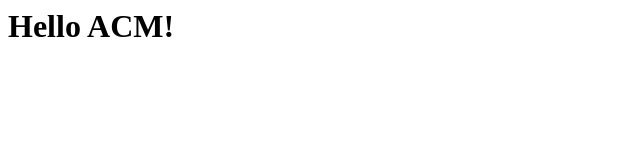
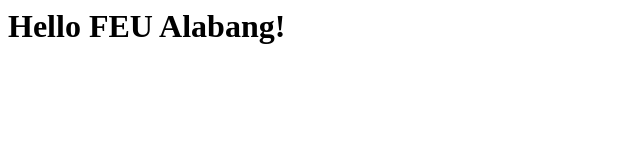
Before and after one commit to zkyaw/feu-estopace, a plain HTML site: page index.html in a window 1280 px wide. Shown: the whole page, without its empty margins (0-640 px from the left). Drawn offline with Linux system fonts and the light colour scheme.

Commit message:
change from ACM to FEU Alabang

```diff
--- a/index.html
+++ b/index.html
@@ -3,6 +3,6 @@
     <title>FEU</title>
   </head>
   <body>
-    <h1>Hello ACM!</h1>
+    <h1>Hello FEU Alabang!</h1>
   </body>
 </html>
```
